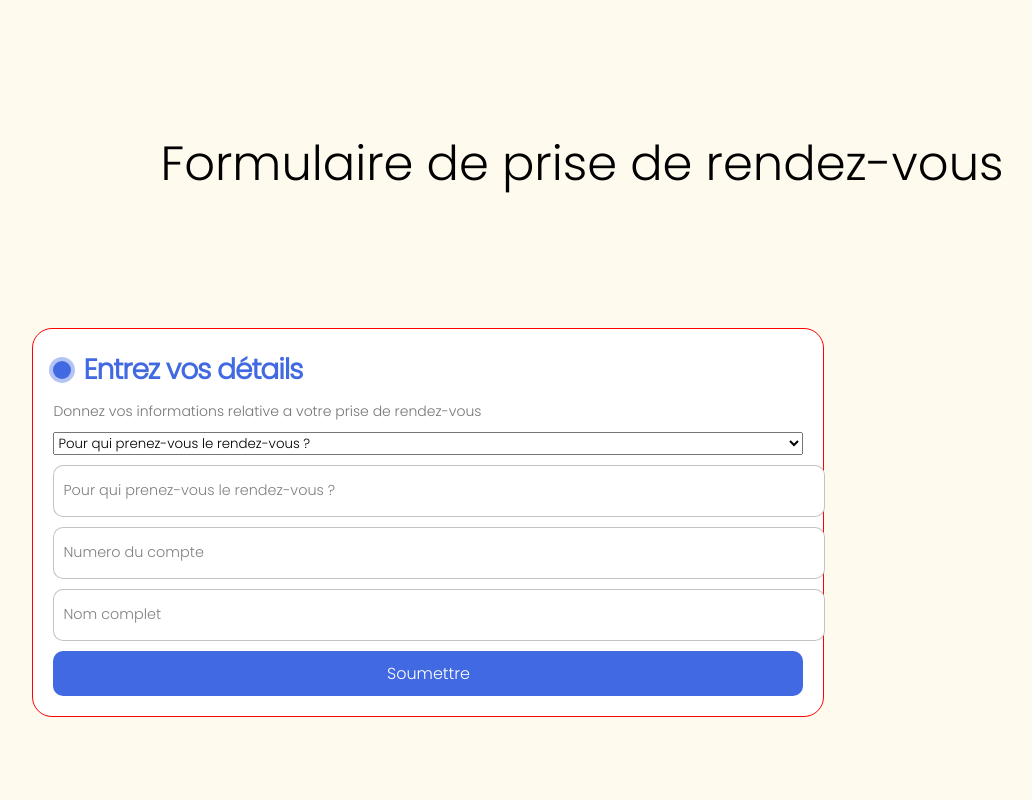
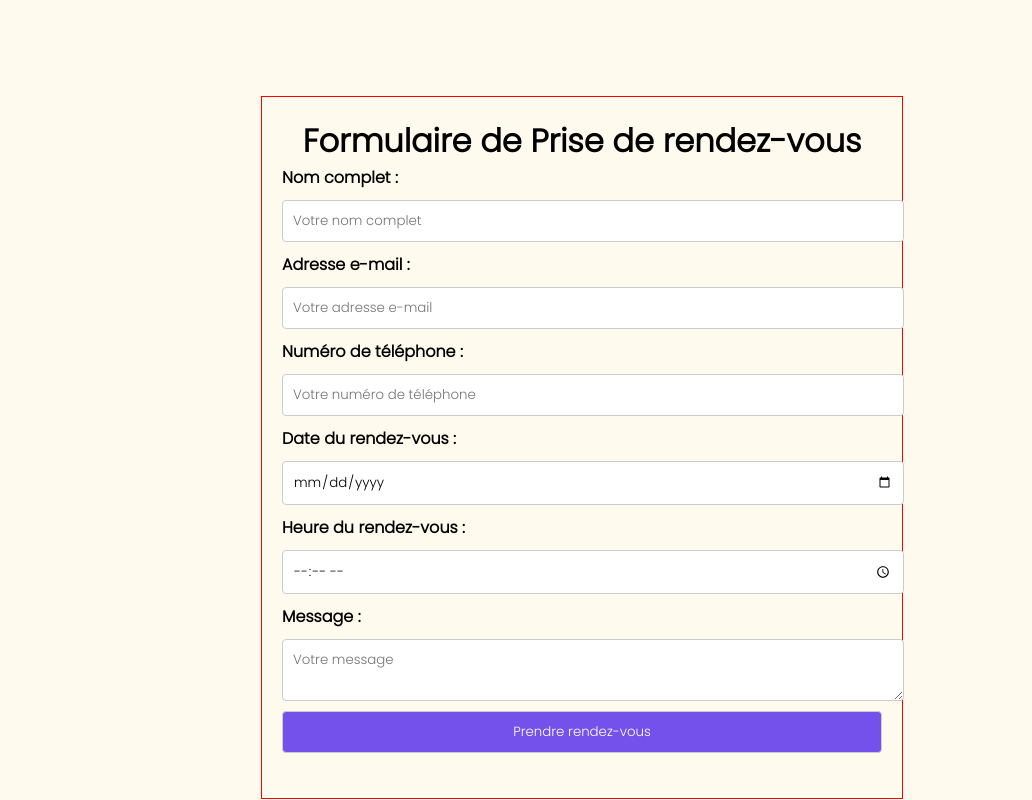
Before and after one commit to Jean-altesse/BANKSOLUS, a Flask app: template BankSolu/templates/rendez_vous.html in a window 1280 px wide. Shown: the whole page, without its empty margins (58-1090 px from the left). Run offline with Flask 3, Linux system fonts and the light colour scheme; the template is opened without the code that fills it, so the values that code supplies are empty.

Commit message:
ajout du formulaire

```diff
--- a/BankSolu/static/css/rendez_vous.css
+++ b/BankSolu/static/css/rendez_vous.css
@@ -5,141 +5,53 @@
 }
 
 body{
-    background-color: #FFFAEE;
-    display: flex;
-    justify-content: center;
+  background-color: #fffaee;
 }
 
-.content{
-    margin: 8rem;
-    font-size: 3rem;
+.container {
+  max-width: 600px;
+  margin: 0 auto;
+  padding: 20px;
+  border: solid red 1px;
+  position: relative;
+  top: 6rem;
 }
 
-.form {
-  display: flex;
-  flex-direction: column;
-  gap: 10px;
-  max-width: 750px;
-  background-color: #fff;
-  padding: 20px;
-  border-radius: 20px;
-  position: relative;
-  border: 1px solid red;
-}
-
-.title {
-  font-size: 28px;
-  color: royalblue;
-  font-weight: 600;
-  letter-spacing: -1px;
-  position: relative;
-  display: flex;
-  align-items: center;
-  padding-left: 30px;
-}
-
-.title::before,
-.title::after {
-  position: absolute;
-  content: "";
-  height: 16px;
-  width: 16px;
-  border-radius: 50%;
-  left: 0px;
-  background-color: royalblue;
-}
-
-.title::before {
-  width: 18px;
-  height: 18px;
-  background-color: royalblue;
-}
-
-.title::after {
-  width: 18px;
-  height: 18px;
-  animation: pulse 1s linear infinite;
-}
-
-.message,
-.signin {
-  color: rgba(88, 87, 87, 0.822);
-  font-size: 14px;
-}
-
-.signin {
+h1 {
   text-align: center;
 }
 
-.signin a {
-  color: royalblue;
+form {
+  display: grid;
+  grid-gap: 10px;
 }
 
-.signin a:hover {
-  text-decoration: underline royalblue;
+label {
+  font-weight: bold;
 }
 
-.form label {
-  position: relative;
+input,
+textarea {
+  width: 100%;
+  padding: 10px;
+  border: 1px solid #ccc;
+  border-radius: 4px;
 }
 
-.form label .input {
-  width: 100%;
-  padding: 10px 10px 20px 10px;
-  outline: 0;
-  border: 1px solid rgba(105, 105, 105, 0.397);
-  border-radius: 10px;
+input[type="submit"] {
+  background-color: #7451EB;
+  color: white;
+  cursor: pointer;
 }
 
-.form label .input + span {
-  position: absolute;
-  left: 10px;
-  top: 15px;
-  color: grey;
-  font-size: 0.9em;
-  cursor: text;
-  transition: 0.3s ease;
+input[type="submit"]:hover {
+  background-color: #9DA9F3;
+  scale: 1.02;
 }
 
-.form label .input:placeholder-shown + span {
-  top: 15px;
-  font-size: 0.9em;
-}
-
-.form label .input:focus + span,
-.form label .input:valid + span {
-  top: 30px;
-  font-size: 0.7em;
-  font-weight: 600;
-}
-
-.form label .input:valid + span {
-  color: green;
-}
-
-.submit {
-  border: none;
-  outline: none;
-  background-color: royalblue;
-  padding: 10px;
-  border-radius: 10px;
-  color: #fff;
-  font-size: 16px;
-  transform: 0.3s ease;
-}
-
-.submit:hover {
-  background-color: rgb(56, 90, 194);
-}
-
-@keyframes pulse {
-  from {
-    transform: scale(0.9);
-    opacity: 1;
-  }
-
-  to {
-    transform: scale(1.8);
-    opacity: 0;
+@media screen and (max-width: 480px) {
+  input,
+  textarea {
+    width: 100%;
   }
 }
--- a/BankSolu/templates/rendez_vous.html
+++ b/BankSolu/templates/rendez_vous.html
@@ -17,34 +17,53 @@
 
   <body>
     <div class="container">
-      <div class="content">Formulaire de prise de rendez-vous</div>
-      <form class="form">
-        <p class="title">Entrez vos détails</p>
-        <p class="message">
-          Donnez vos informations relative a votre prise de rendez-vous
-        </p>
+      <h1>Formulaire de Prise de rendez-vous</h1>
+      <form action="#" method="post">
+        <label for="name">Nom complet :</label>
+        <input
+          type="text"
+          id="name"
+          name="name"
+          placeholder="Votre nom complet"
+          required
+        />
 
-        <select name="" id="">
-          <option value="" selected>Pour qui prenez-vous le rendez-vous ?</option>
-          <option value="">Moi</option>
-          <option value="">Un proche</option>
-        </select>
+        <label for="email">Adresse e-mail :</label>
+        <input
+          type="email"
+          id="email"
+          name="email"
+          placeholder="Votre adresse e-mail"
+          required
+        />
 
-        <label>
-          <input required="" placeholder="" type="text" class="input" />
-          <span>Pour qui prenez-vous le rendez-vous ?</span>
-        </label>
+        <label for="phone">Numéro de téléphone :</label>
+        <input
+          type="tel"
+          id="phone"
+          name="phone"
+          placeholder="Votre numéro de téléphone"
+          required
+        />
 
-        <label>
-          <input required="" placeholder="" type="text" class="input" />
-          <span>Numero du compte</span>
-        </label>
-        <label>
-          <input required="" placeholder="" type="text" class="input" />
-          <span>Nom complet</span>
-        </label>
-        <button class="submit">Soumettre</button>
+        <label for="date">Date du rendez-vous :</label>
+        <input type="date" id="date" name="date" required />
+
+        <label for="time">Heure du rendez-vous :</label>
+        <input type="time" id="time" name="time" required />
+
+        <label for="message">Message :</label>
+        <textarea
+          id="message"
+          name="message"
+          placeholder="Votre message"
+        ></textarea>
+
+        <input type="submit" value="Prendre rendez-vous" />
       </form>
+      <div class="image">
+        <img src="" alt="">
+      </div>
     </div>
   </body>
 </html>
```
